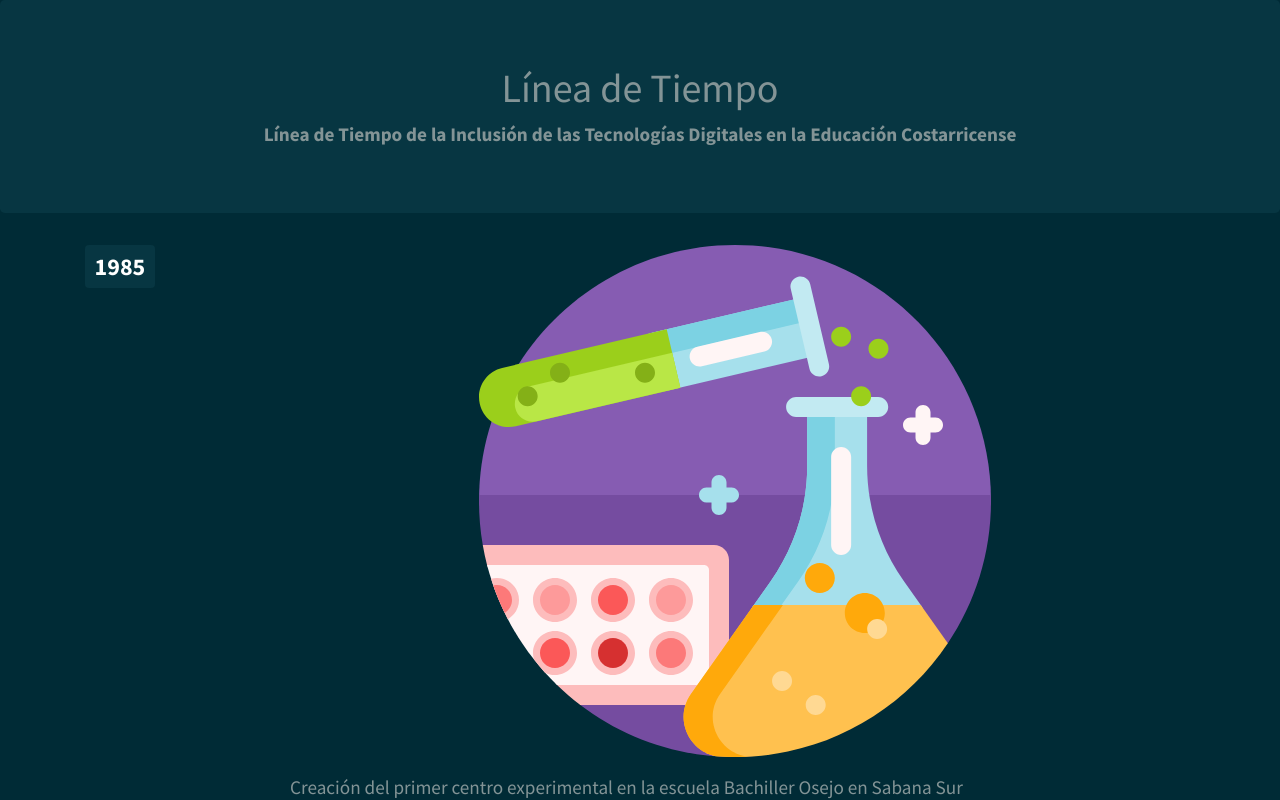
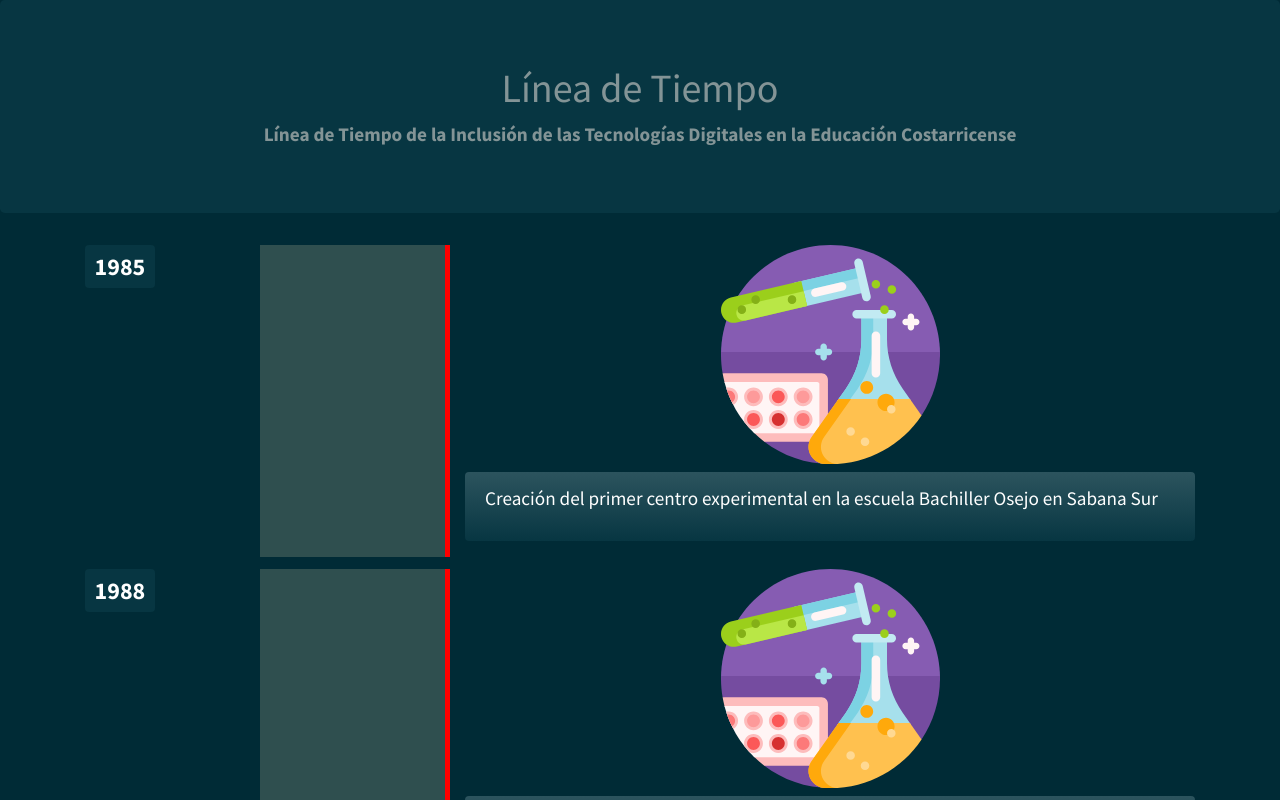
Before and after one commit to producciongespro/linea-tiempo-pntm-2, a React (Create React App) app: page / in a window 1280 px wide. Shown: the top 800 px of the page. Built offline with nearby package versions, Linux system fonts and the light colour scheme.

Commit message:
Reestructuración GUI
Se corrigen CSS
-Se cambia grid
Se inicia build

```diff
--- a/src/componentes/Hito.js
+++ b/src/componentes/Hito.js
@@ -33,20 +33,19 @@ let item=props.item;
                         {item.anno}
                     </span>
             </div>
-            <div className="col-10">
+            <div className="col-2 div-division"></div>
+            <div className="col-8 text-center">
             {
                 item.hitos.map((hito, i)=>(
-                   <React.Fragment   key={"hito"+i} >
-                       <div className="col">
-                        <p className="text-center" >
-                            <img className="img-fluid" src={ icoUrl + hito.ico} alt="hito.ico" />
-                        </p>
-                       </div>
+                    <React.Fragment key={"hito"+i}  >
+                    <img
+                        className="img-peq animate__animated animate__bounceInRight"
+                        src={ icoUrl + hito.ico}
+                        alt="hito.ico" />
 
                         <div
+                        className="text-left alert alert-dark div-hito animate__animated animate__bounceInLeft"
 
-                        //className="col-10 alert alert-dark div-hito animate__animated animate__bounceInLeft"
-                        className="col"
                         onAnimationEnd={handleRemoveAnimation}
                         onClick={ handleAddAnimation}
                         onKeyPress={handleAddAnimation}
@@ -59,7 +58,7 @@ let item=props.item;
                                 {hito.descripcion }
                             </p>
                     </div>
-                   </React.Fragment>
+                    </React.Fragment>
                 ))
             }
 
--- a/src/css/master.css
+++ b/src/css/master.css
@@ -1,7 +1,7 @@
 .div-division {
     z-index: -990;
     border-right: 5px solid red;
-    background-color: #839496;
+    background-color: darkslategray
 }
 
 .campo-mediano {
@@ -19,6 +19,7 @@
 
   .div-hito {
     cursor: pointer;
+    margin-top: 0.5em;
   }
 
   .img-peq {
```
